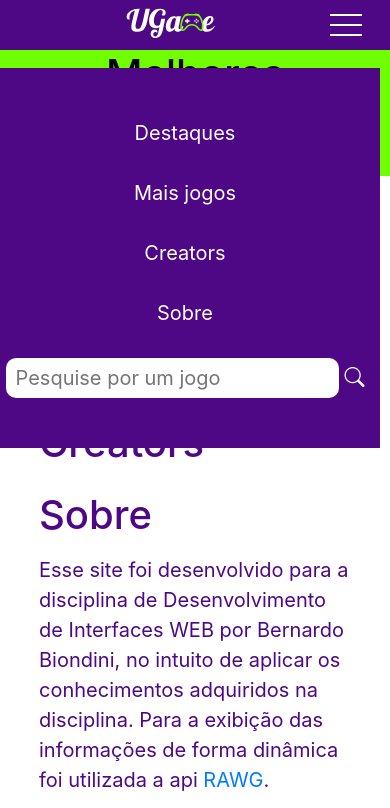
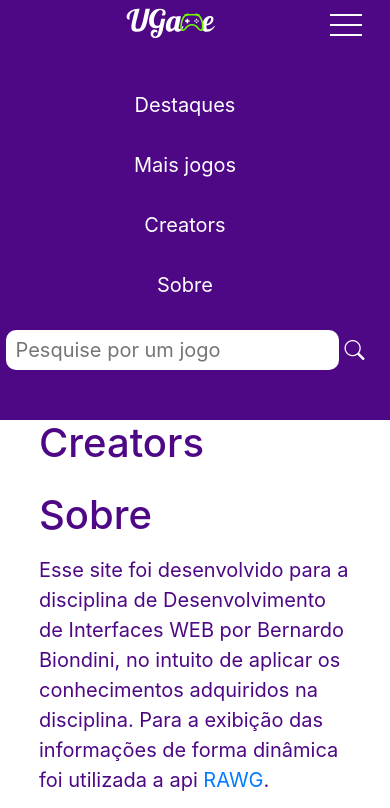
Before and after one commit to bernardobiondini/portal-games, a plain HTML site: page index.html in a window 390 px wide. Both pictures are taken after a click on the button 346 px from the left and 25 px from the top of the page. Shown: the top 808 px of the page. Drawn offline with nearby package versions, Linux system fonts and the light colour scheme; no server answers.

Commit message:
ajustando o menu

```diff
--- a/menu.js
+++ b/menu.js
@@ -3,9 +3,10 @@ var btn = document.querySelector('button');
 btn.onclick = function() {
   if (document.querySelector('#list-nav').classList.contains('active')) {
     document.querySelector('#list-nav').classList.remove('active')
-    document.querySelector('#list-nav').classList.add('inactive')
+    document.querySelector('#list-nav').classList.add('inactive');
+
   } else {
     document.querySelector('#list-nav').classList.remove('inactive')
-    document.querySelector('#list-nav').classList.add('active')
+    document.querySelector('#list-nav').classList.add('active');
   }
 }
--- a/style.css
+++ b/style.css
@@ -117,13 +117,11 @@ header {
   .nav-bar .active {
     z-index: 9999;
     position: absolute;
-    width: 100%;
+
     padding: 50px;
     left: -20px;
     right: 0;
-    top: 8%;
-
-    /* right: -3px; */
+    top: 40px;
 
     display: flex;
     flex-direction: column;
```
